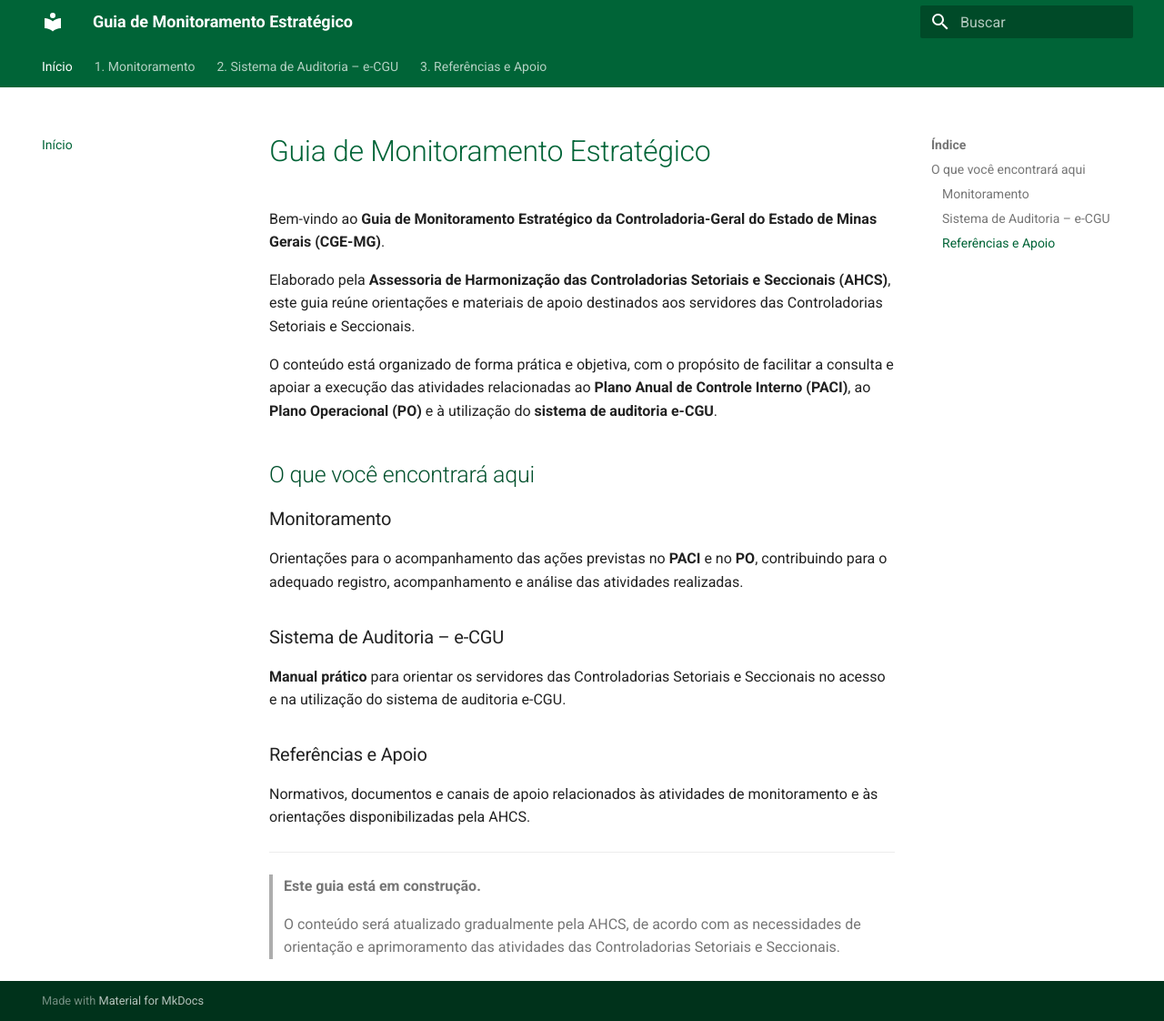
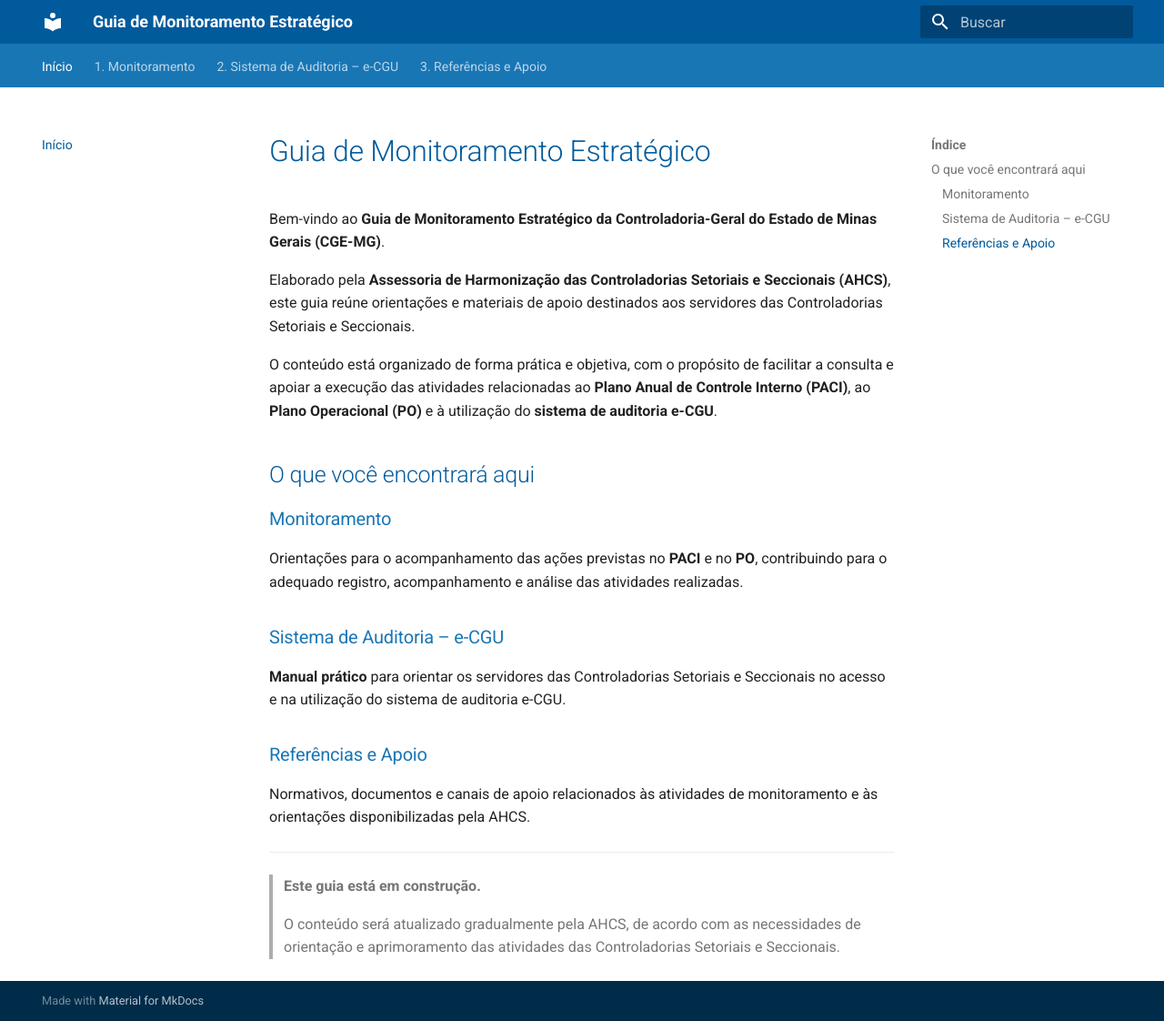
Before and after one commit to CGEMG-AHCS/guia-monitoramento-estrategico, an MkDocs documentation site: the page built from docs/index.md, in a window 1280 px wide and 1122 px high. Shown: the whole window at 91% size. Built offline with MkDocs 1.6.1 and Material for MkDocs 9.7.7, drawn with Linux system fonts in a browser that asks for light colours.

Commit message:
Update color variables and styles in extra.css

```diff
--- a/docs/stylesheets/extra.css
+++ b/docs/stylesheets/extra.css
@@ -1,22 +1,38 @@
 :root {
-  --md-primary-fg-color: #006437;
-  --md-primary-fg-color--light: #008548;
-  --md-primary-fg-color--dark: #004a28;
-  --md-accent-fg-color: #009444;
+  --md-primary-fg-color: #005A9C;
+  --md-primary-fg-color--light: #1976B5;
+  --md-primary-fg-color--dark: #003F6B;
+  --md-accent-fg-color: #1976B5;
 }
 
 .md-header {
-  background-color: #006437;
+  background-color: #005A9C;
+}
+
+.md-tabs {
+  background-color: #1976B5;
 }
 
 .md-footer {
-  background-color: #004a28;
+  background-color: #003F6B;
 }
 
 .md-typeset h1 {
-  color: #006437;
+  color: #005A9C;
 }
 
 .md-typeset h2 {
-  color: #00502c;
+  color: #005A9C;
 }
+
+.md-typeset h3 {
+  color: #1976B5;
+}
+
+.md-nav__link--active {
+  color: #005A9C;
+}
+
+.md-nav__link:hover {
+  color: #1976B5;
+}
```
